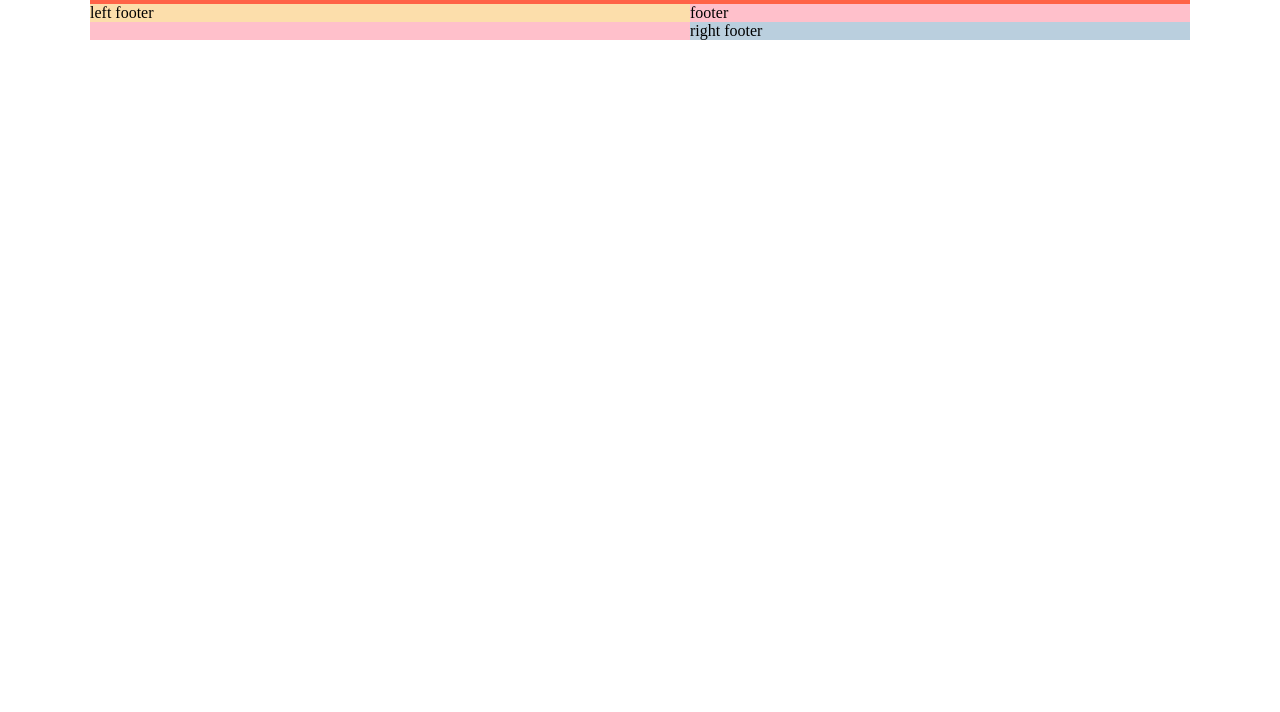
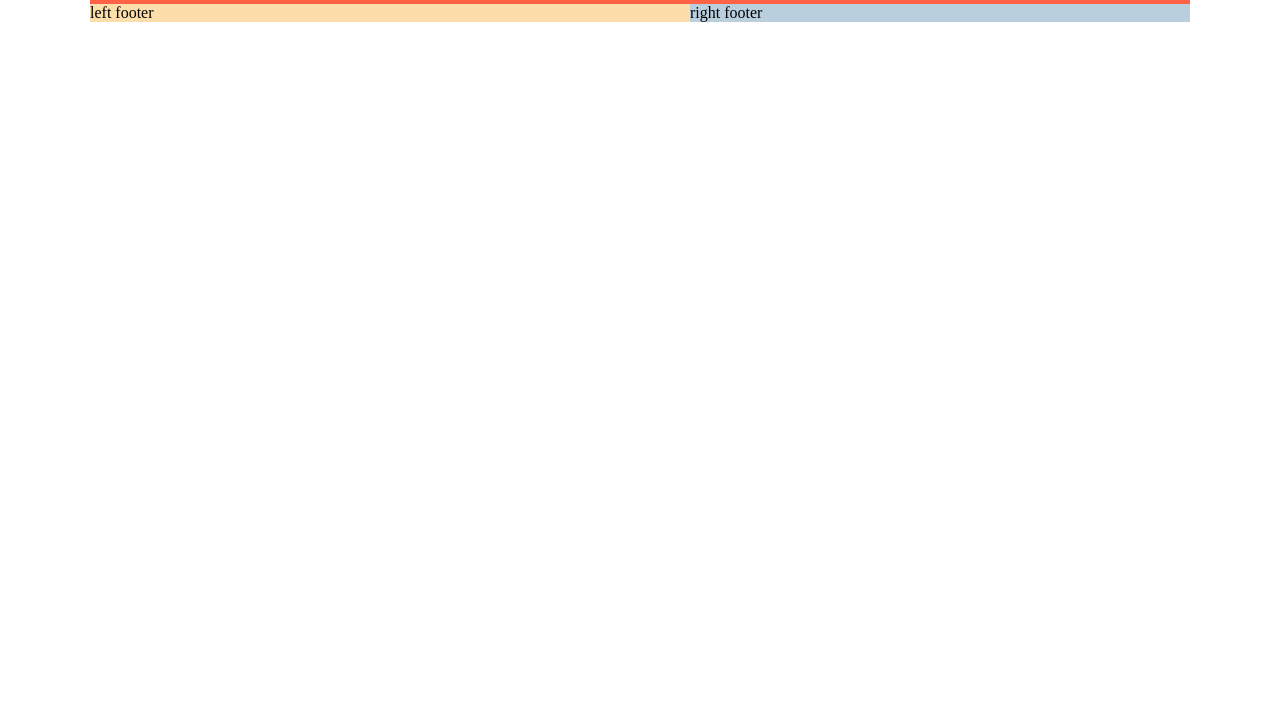
Before and after one commit to beenitakarki/tutangle, a plain HTML site: page index.html in a window 1280 px wide. Shown: the part 88-800 px from the top of the page. Drawn offline with Linux system fonts and the light colour scheme.

Commit message:
footer change

```diff
--- a/index.html
+++ b/index.html
@@ -33,7 +33,7 @@
          </div>
 
          <div class="footer-wrapper clearfix">
-            footer
+            <!-- footer -->
 
             <div class="left-footer-wrapper">left footer</div>
             <div class="right-footer-wrapper">right footer</div>
```
